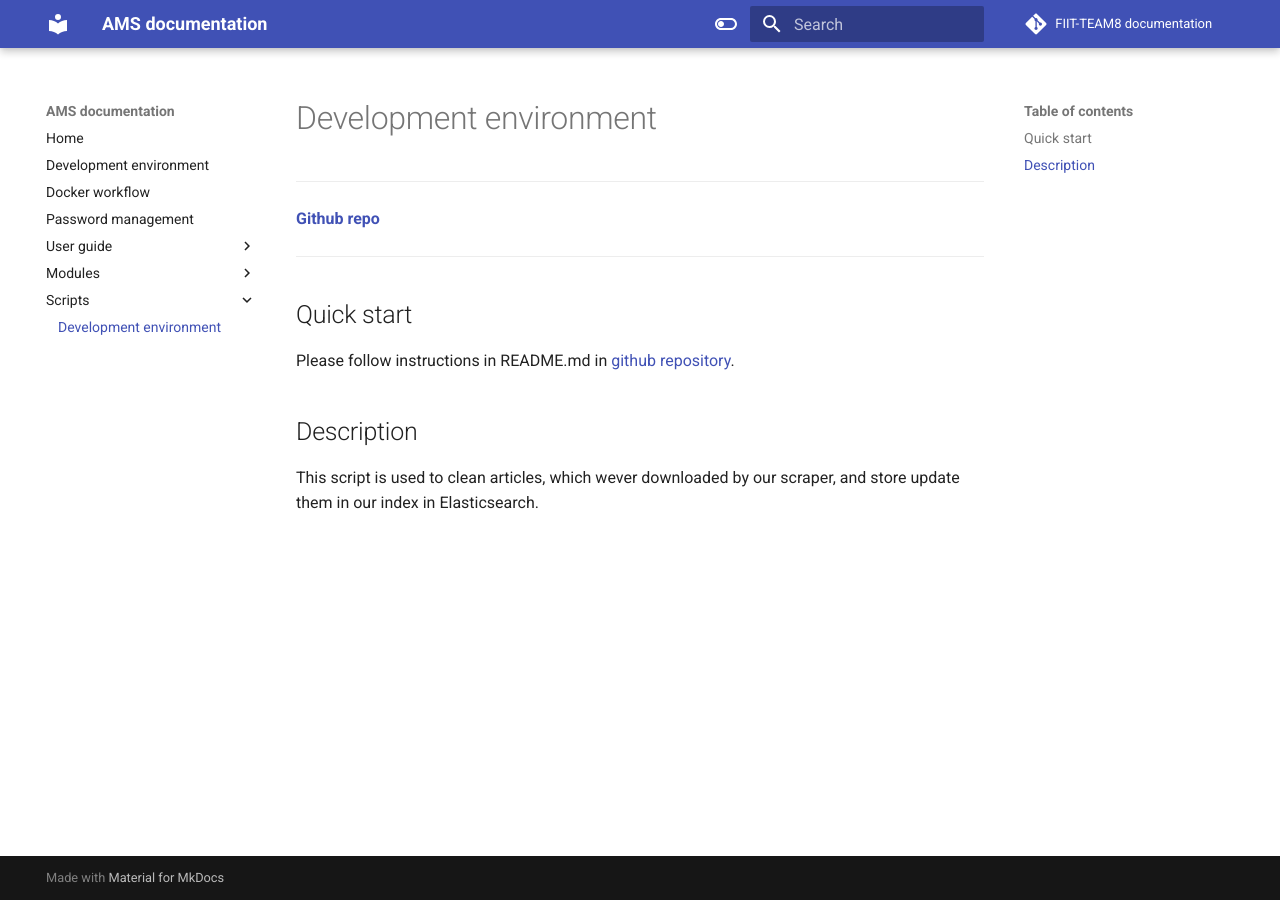
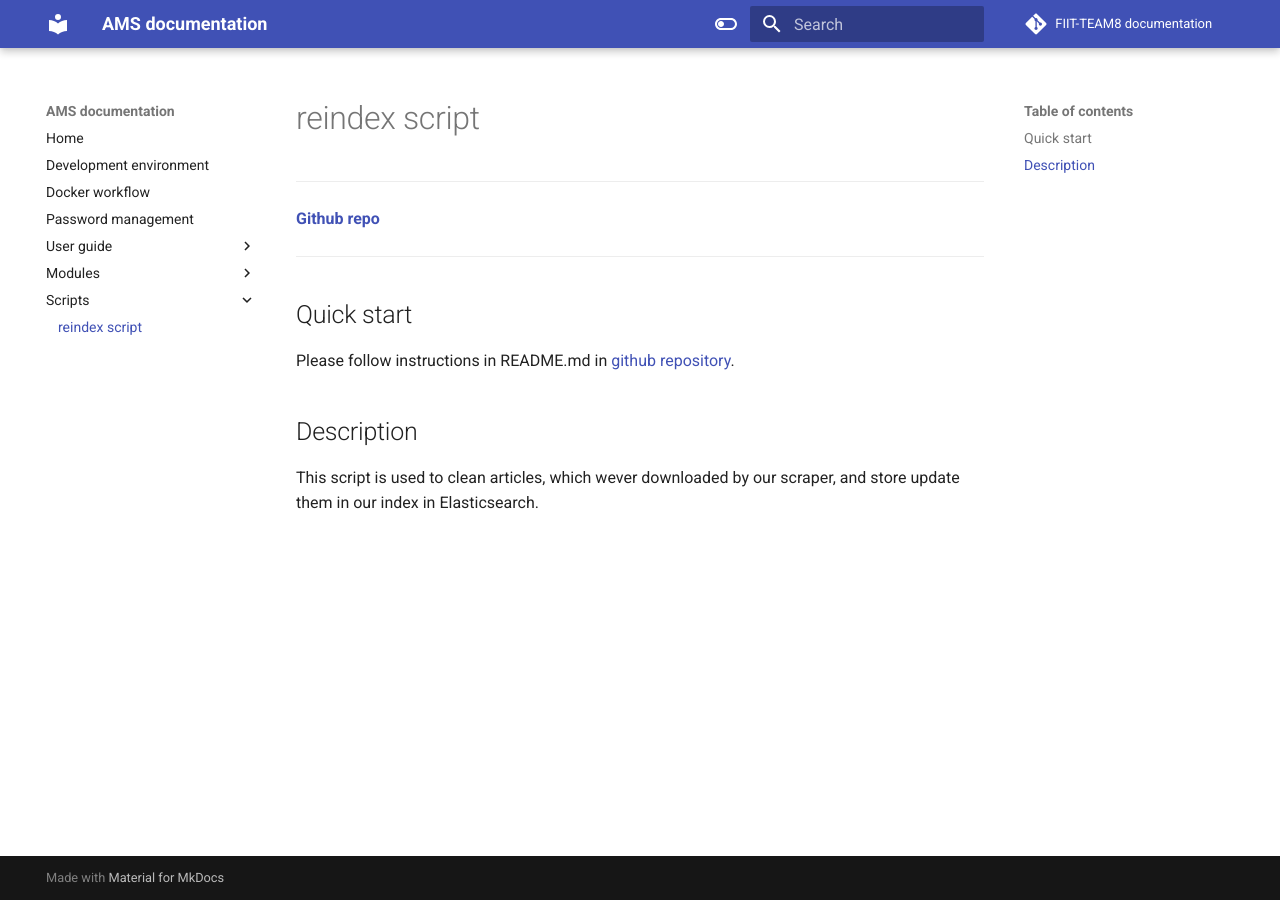
Before and after one commit to FIIT-TEAM8/team_documentation, an MkDocs documentation site: the page built from docs/scripts/reindex_script.md, in a window 1280 px wide. Built offline with MkDocs 1.6.1 and Material for MkDocs 9.7.7, drawn with Linux system fonts in a browser that asks for light colours; comment, search, counter and statistics services are not loaded.

Commit message:
Update reindex_script.md

```diff
--- a/docs/scripts/reindex_script.md
+++ b/docs/scripts/reindex_script.md
@@ -1,4 +1,4 @@
-# Development environment
+# reindex script
 ---
 [**Github repo**](https://github.com/FIIT-TEAM8/reindex_script)
 
```
